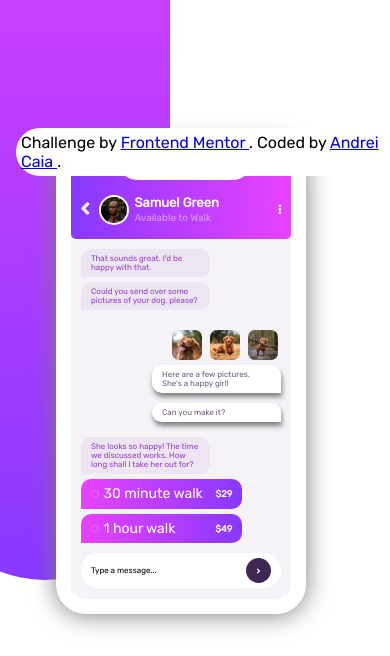
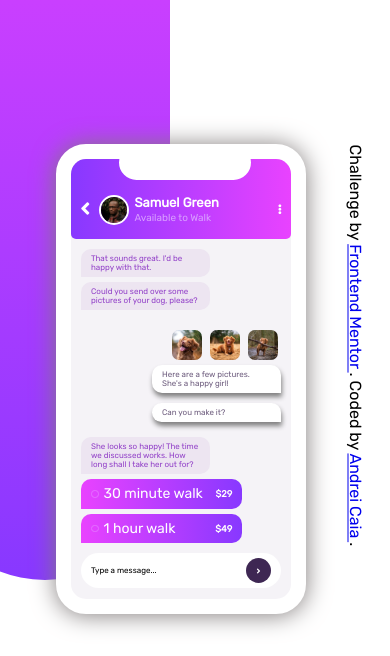
Before and after one commit to andreialexc30/ChatApp-Illustration, a plain HTML site: page index.html in a window 390 px wide. Shown: the top 656 px of the page. Drawn offline with nearby package versions, Linux system fonts and the light colour scheme; files that its build step writes are made by us from their sources.

Commit message:
More mobile code

```diff
--- a/scss/_responsive.scss
+++ b/scss/_responsive.scss
@@ -97,3 +97,19 @@
         text-align: unset;
     }
 }
+
+// Attribution
+
+@media screen and (min-width: 300px) and (max-width: 767px) {
+    .attribution {
+        position: absolute;
+        z-index: 2;
+        top: 30em !important;
+        left: 0 !important;
+        background: white !important;
+        border-radius: 2em !important;
+        padding: 5px !important;
+        transform: rotate(90deg);
+        right: -20em !important;
+    }
+}
```
